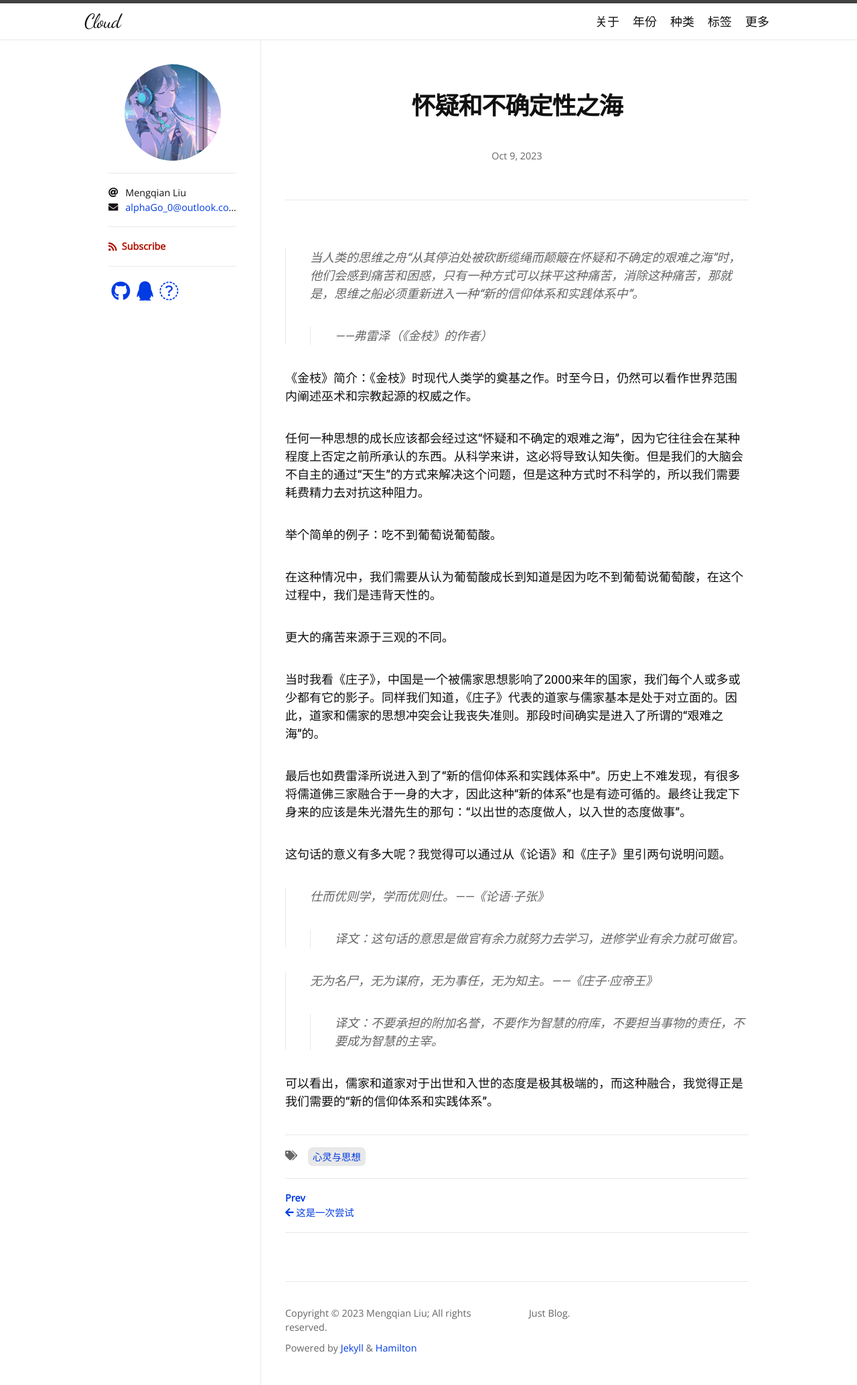
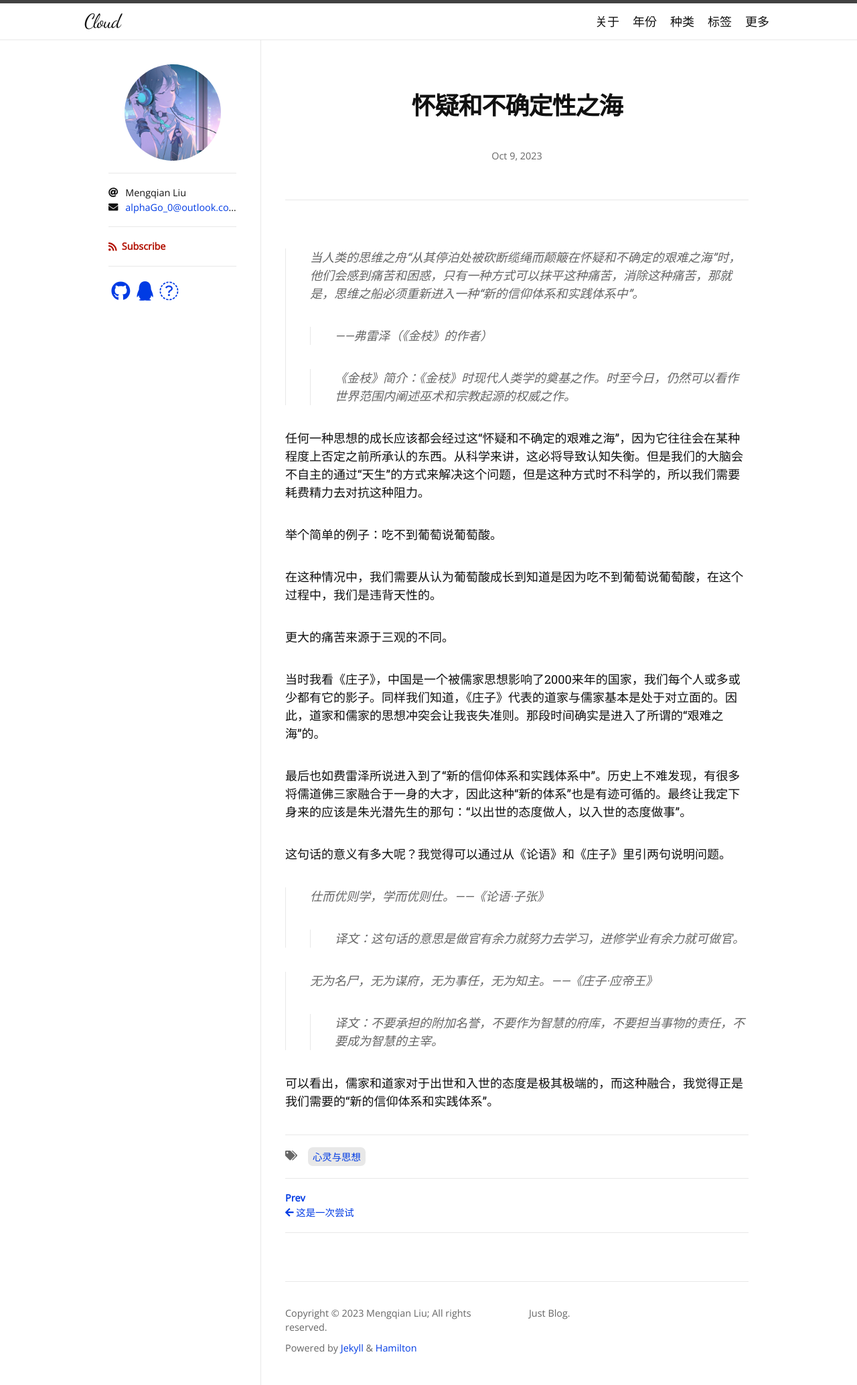
Before and after one commit to cloud-windl/cloud-windl.github.io, a Jekyll site: the page built from _posts/2023-10-09--怀疑和不确定性之海.md, in a window 1280 px wide. Shown: the whole page at 67% size. Built offline with Jekyll 4.4.1, drawn with Linux system fonts in a browser that asks for light colours; nearby versions of some CDN libraries; some web fonts are replaced.

```diff
--- a/_posts/2023-10-09--怀疑和不确定性之海.md
+++ b/_posts/2023-10-09--怀疑和不确定性之海.md
@@ -6,8 +6,8 @@ tags: [心灵与思想]
 
 >  当人类的思维之舟“从其停泊处被砍断缆绳而颠簸在怀疑和不确定的艰难之海”时，他们会感到痛苦和困惑，只有一种方式可以抹平这种痛苦，消除这种痛苦，那就是，思维之船必须重新进入一种“新的信仰体系和实践体系中”。
 >>  ——弗雷泽（《金枝》的作者）
-
-《金枝》简介：《金枝》时现代人类学的奠基之作。时至今日，仍然可以看作世界范围内阐述巫术和宗教起源的权威之作。
+>
+>>《金枝》简介：《金枝》时现代人类学的奠基之作。时至今日，仍然可以看作世界范围内阐述巫术和宗教起源的权威之作。
 
 任何一种思想的成长应该都会经过这“怀疑和不确定的艰难之海”，因为它往往会在某种程度上否定之前所承认的东西。从科学来讲，这必将导致认知失衡。但是我们的大脑会不自主的通过“天生”的方式来解决这个问题，但是这种方式时不科学的，所以我们需要耗费精力去对抗这种阻力。
 
```
